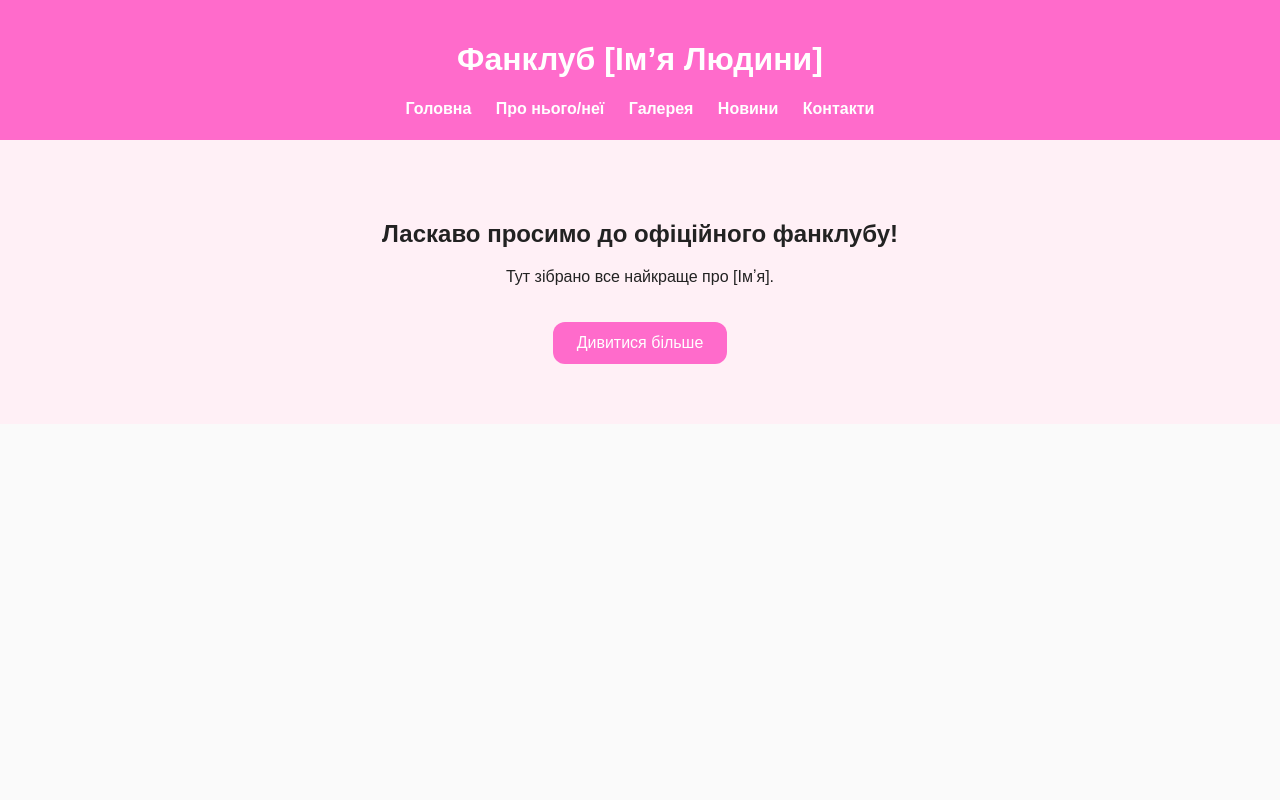
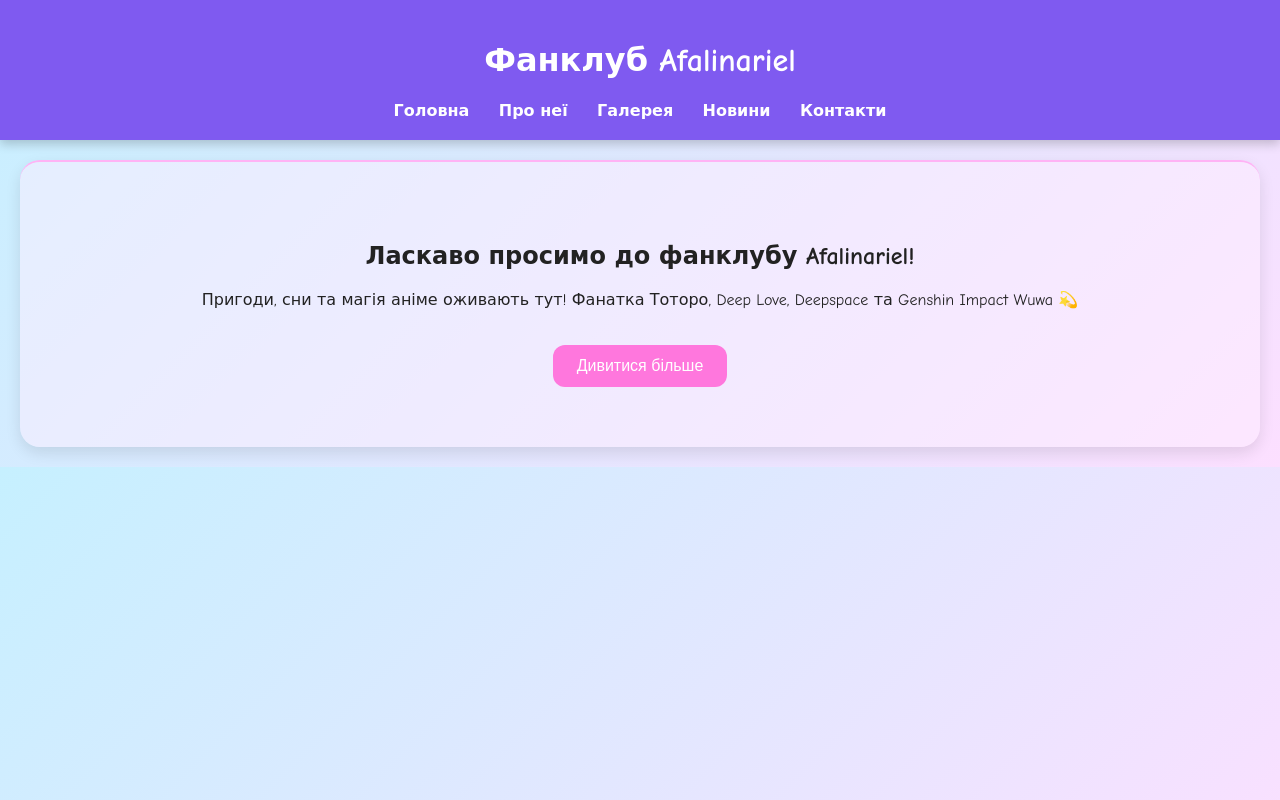
Before and after one commit to floksif-maker/fanclub, a plain HTML site: page index.html in a window 1280 px wide. Drawn offline with Linux system fonts and the light colour scheme.

Commit message:
Update index.html

```diff
--- a/index.html
+++ b/index.html
@@ -2,40 +2,58 @@
 <html lang="uk">
 <head>
     <meta charset="UTF-8">
-    <title>Фанклуб — Імʼя Людини</title>
+    <title>Фанклуб — Afalinariel</title>
     <style>
         body {
             margin: 0;
-            font-family: Arial, sans-serif;
-            background: #fafafa;
+            font-family: 'Comic Sans MS', cursive, sans-serif;
+            background: linear-gradient(135deg, #c6f0ff, #fcdfff);
             color: #222;
         }
         header {
-            background: #ff6bcb;
+            background: #7f5af0;
             color: white;
             padding: 20px;
             text-align: center;
+            box-shadow: 0 4px 10px rgba(0,0,0,0.2);
         }
         nav a {
             color: white;
             text-decoration: none;
-            margin: 0 10px;
+            margin: 0 12px;
             font-weight: bold;
         }
         .hero {
             padding: 60px;
             text-align: center;
-            background: #fff0f6;
-            border-top: 2px solid #ff6bcb;
+            background: rgba(255, 240, 255, 0.5);
+            border-top: 2px solid #ffb3f5;
+            border-radius: 20px;
+            margin: 20px;
+            box-shadow: 0 6px 15px rgba(0,0,0,0.1);
+        }
+        .hero button {
+            padding: 12px 24px;
+            margin-top: 20px;
+            background: #ff77dd;
+            color: white;
+            border: none;
+            border-radius: 12px;
+            font-size: 16px;
+            cursor: pointer;
+            transition: 0.3s;
+        }
+        .hero button:hover {
+            background: #ff55bb;
         }
     </style>
 </head>
 <body>
     <header>
-        <h1>Фанклуб [Імʼя Людини]</h1>
+        <h1>Фанклуб Afalinariel</h1>
         <nav>
             <a href="#">Головна</a>
-            <a href="#">Про нього/неї</a>
+            <a href="#">Про неї</a>
             <a href="#">Галерея</a>
             <a href="#">Новини</a>
             <a href="#">Контакти</a>
@@ -43,9 +61,9 @@
     </header>
 
     <section class="hero">
-        <h2>Ласкаво просимо до офіційного фанклубу!</h2>
-        <p>Тут зібрано все найкраще про [Імʼя].</p>
-        <button style="padding: 12px 24px; margin-top:20px; background:#ff6bcb; color:white; border:none; border-radius:12px; font-size:16px; cursor:pointer;">Дивитися більше</button>
+        <h2>Ласкаво просимо до фанклубу Afalinariel!</h2>
+        <p>Пригоди, сни та магія аніме оживають тут! Фанатка Тоторо, Deep Love, Deepspace та Genshin Impact Wuwa 💫</p>
+        <button>Дивитися більше</button>
     </section>
 </body>
 </html>
```
